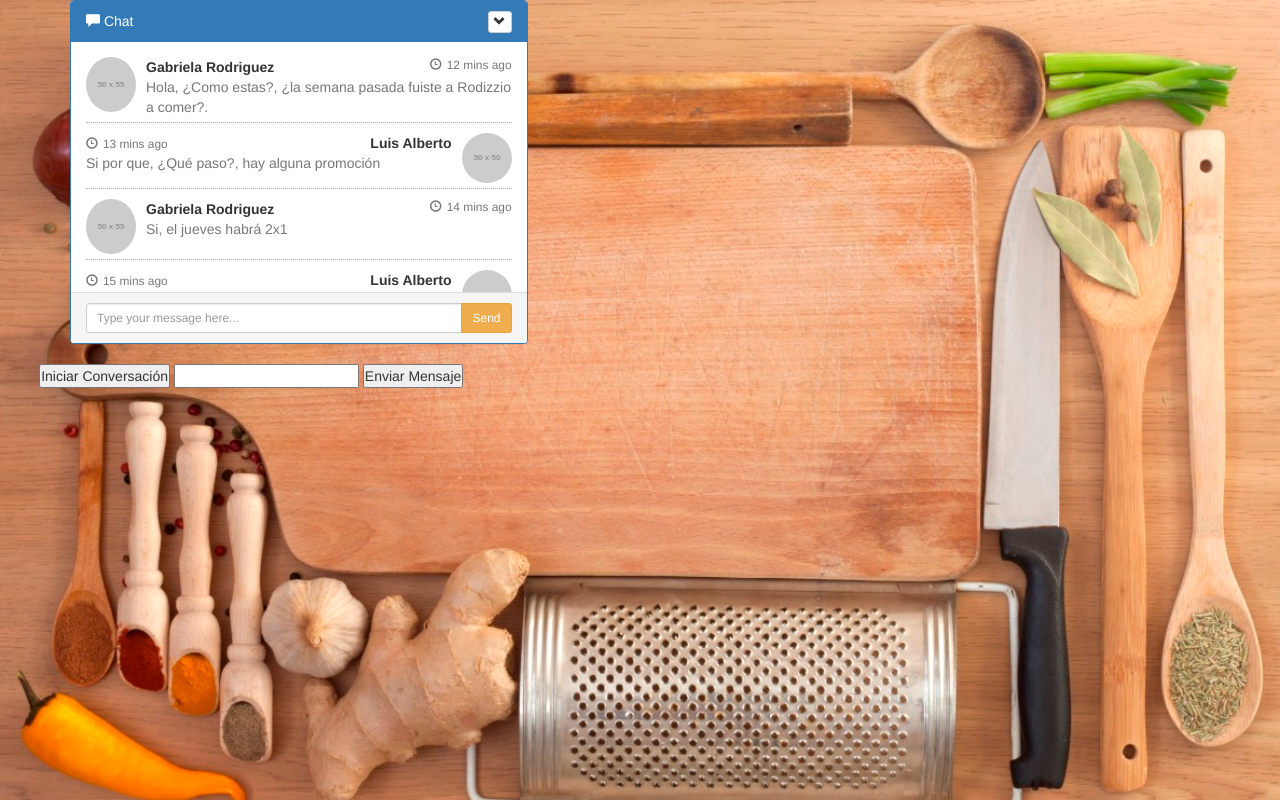
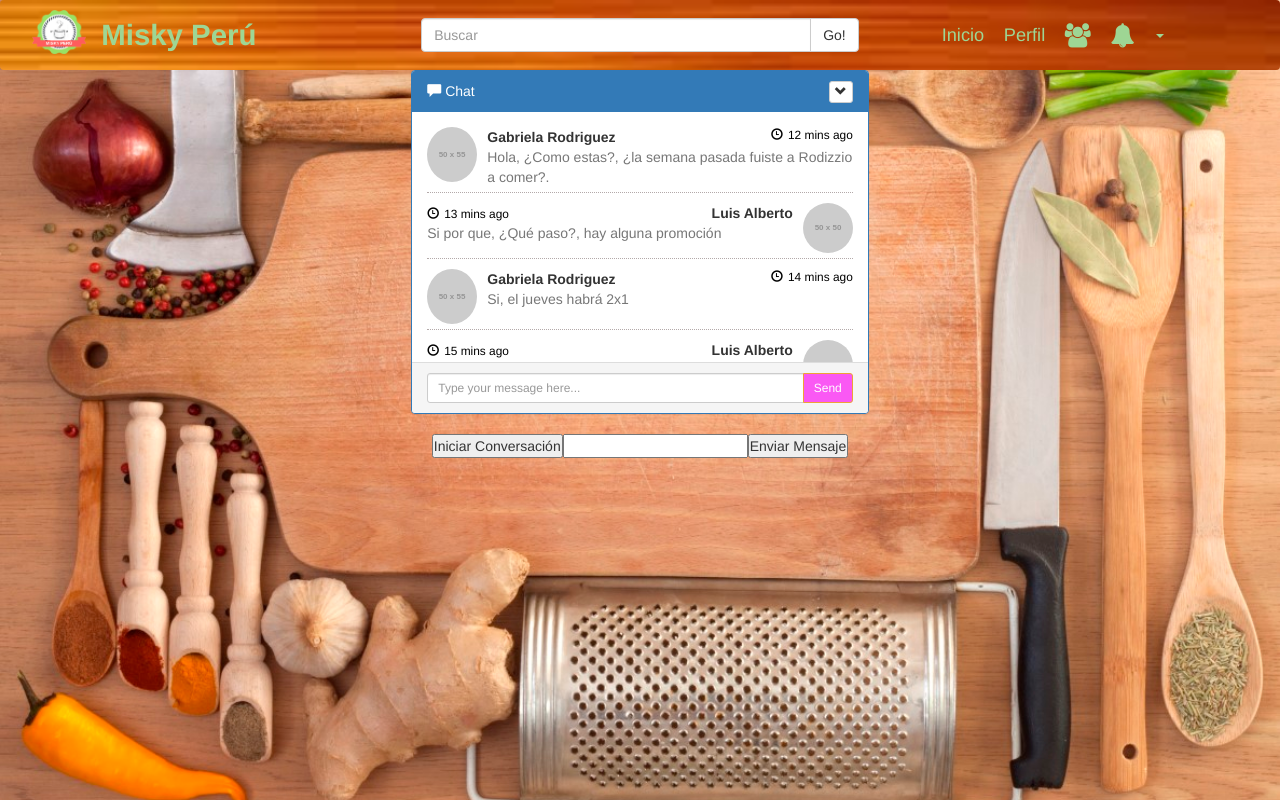
Before and after one commit to PaolaFU/red-social-restaurantes, a plain HTML site: page views/chat.html in a window 1280 px wide. Drawn offline with Linux system fonts and the light colour scheme; placeholder pictures from the web are drawn by us.

Commit message:
añadiendo avances en la funcionalidad del chat

```diff
--- a/css/chat.css
+++ b/css/chat.css
@@ -12,6 +12,12 @@
 
 .vh100 {
   height: 100vh;
+}
+
+.flex-center {
+  display: flex;
+  justify-content: center;
+  align-items: center;
 }
 
 .chat {
@@ -44,16 +50,20 @@
   margin-right: 5px;
 }
 
-.panel-body {
+.panel-primary .panel-body {
   overflow-y: scroll;
   height: 250px;
+  background-color: #fff;
 }
 
 .box-message {
-  margin-left: 2.8em;
+  display: flex;
+  justify-content: center;
+  align-items: center;
 }
 
 ::-webkit-scrollbar-track {
+  box-shadow: inset 0 0 6px rgba(0,0,0,0.3);
   -webkit-box-shadow: inset 0 0 6px rgba(0,0,0,0.3);
   background-color: #F5F5F5;
 }
@@ -65,6 +75,7 @@
 
 
 ::-webkit-scrollbar-thumb {
+  box-shadow: inset 0 0 6px rgba(0,0,0,.3);
   -webkit-box-shadow: inset 0 0 6px rgba(0,0,0,.3);
   background-color: #555;
   }
--- a/js/chat.js
+++ b/js/chat.js
@@ -1,3 +1,19 @@
 $(document).ready(function() {
+  var $startConversationButton = $('#startConversation');
+  $startConversationButton.on('click', function() {
+    var $ws;
+    $ws = new WebSocket('wss://echo.websocket.org');
+    $ws.onopen = function() {
+      alert('Conexión abierta. Puedes enviar mensajes.');
+    };
 
+    $ws.onmessage = function(messages) {
+      var $obtainedMessages = messages.data;
+      alert('Mensajes obtenidos son:' + $obtainedMessages);
+    };
+
+    $ws.onclose = function() {
+      alert('Conexion cerrada');
+    };
+  });
 });
--- a/views/chat.html
+++ b/views/chat.html
@@ -11,15 +11,73 @@
 	<link rel="stylesheet" href="../vendors/bootstrap/css/bootstrap.min.css">
 	<!-- tab icon -->
 	<link rel="shortcut icon" href="../assets/img/favicon.ico" type="image/x-icon">
-	<!--Css-->
-	<link rel="stylesheet" href="../css/chat.css">
+  <!--Css-->
+  <link rel="stylesheet" href="../css/main.css">
+  <link rel="stylesheet" href="../css/chat.css">
 	<title>Misky Perú</title>
 </head>
 <!-- Contenido de la página -->
-<body class="vh100 wood-background">
+<body class="vh100 wood-background margin-top-zero">
+  	<!-- Header -->
+	<header>
+      <!-- Barra de Navegación -->
+      <nav class="navbar navbar-default">
+        <div class="container-fluid flex-container">
+          <!-- Brand and toggle get grouped for better mobile display -->
+          <div class="navbar-header brand-container">
+            <a class="navbar-brand" href="#">
+              <img src="../assets/img/logo.png" alt="Logo de Misky Perú" class="img-responsive">
+            </a>
+            <div class="social-media-name"><a href="main-view.html">Misky Perú</a></div>
+          </div>
+          <!-- Form -->
+          <div class="search-input">
+            <div class="input-group">
+              <input type="text" class="form-control" placeholder="Buscar">
+              <span class="input-group-btn">
+                <button class="btn btn-default" type="button">Go!</button>
+              </span>
+            </div>
+            <!-- /input-group -->
+          </div>
+          <!-- Opciones de Navegación -->
+          <ul class="social-media-list pull-right text-center">
+            <li><a href="#">Inicio</a></li>
+            <li><a href="perfil.html">Perfil</a></li>
+            <li class="dropdown" id="dropdown">
+              <a href="#" class="dropdown-toggle" id="followers" data-toggle="dropdown" role="button" aria-haspopup="true" aria-expanded="false"><i class="fa fa-users fa-lg" aria-hidden="true"></i></a>
+              <ul class="dropdown-menu dropdown-menu-right" id="dropdown-menu-followers">
+                <li id="liNewFriend1" class=""><a href="#"><img src="../assets/img/user1_720.jpg" class="img-responsive little-image" alt="Nueva amiga"><span>Ana Kowalski<br>quiere ser tu amiga</span><div class="container-confirm-button"><button type="button" class="btn btn-success btn-sm center-block" id="confirmButton1">Confirmar amistad</button></div></a></li>
+                <li id="liNewFriend2" class=""><a href="#"><img src="../assets/img/user2_720.jpg" class="img-responsive little-image" alt="Nueva amigo"><span>Ricardo Mon-<br>taner quiere ser tu amigo</span><div class="container-confirm-button"><button type="button" class="btn btn-success btn-sm center-block" id="confirmButton2">Confirmar amistad</button></div></a></li>
+              </ul>
+            </li>
+            <li class="dropdown">
+              <a href="#" class="dropdown-toggle" id="notifications"data-toggle="dropdown" role="button" aria-haspopup="true" aria-expanded="false"><i class="fa fa-bell fa-lg" aria-hidden="true"></i></a>
+              <ul class="dropdown-menu dropdown-menu-right">
+                <li><a href="#"><span class="glyphicon glyphicon-alert orange-icon" aria-hidden="true"></span> Tienes un nuevo mensaje</a></li>
+                <li><a href="#"><img src="../assets/img/usuario_480.jpg" alt="Usuario1" class="img-responsive little-image"><span>Micaela ha dado like<br>a tu publicación</span></a></li>
+                <li><a href="#">Tienes dos solicitudes de amistad</a></li>
+              </ul>
+            </li>
+            <li class="dropdown">
+              <a href="#" class="dropdown-toggle" data-toggle="dropdown" role="button" aria-haspopup="true" aria-expanded="false">
+                <span class="caret"></span>
+              </a>
+              <ul class="dropdown-menu dropdown-menu-right">
+                <li><a href="#">Sobre nosotros</a></li>
+                <li><a href="#">Configuración</a></li>
+                <li><a href="chat.html">Chat</a></li>
+                <li><a href="login.html">Salir</a></li>
+              </ul>
+            </li>
+          </ul>
+        </div>
+        <!-- /.container-fluid -->
+      </nav>
+    </header>
   <!-- Chat -->
   <div class="container">
-    <div class="row">
+    <div class="row flex-center">
       <div class="col-md-5">
         <div class="panel panel-primary">
           <div class="panel-heading">
@@ -97,7 +155,7 @@
   </div>
 </div>
 <div class="box-message">
-  <input type="button" value="Iniciar Conversación">
+  <input type="button" id="startConversation" value="Iniciar Conversación">
   <input type="text" id="chat-user-message">
   <input type="button" value="Enviar Mensaje">
 </div>
```
Lines whose indentation alone changed are shown as unchanged.
